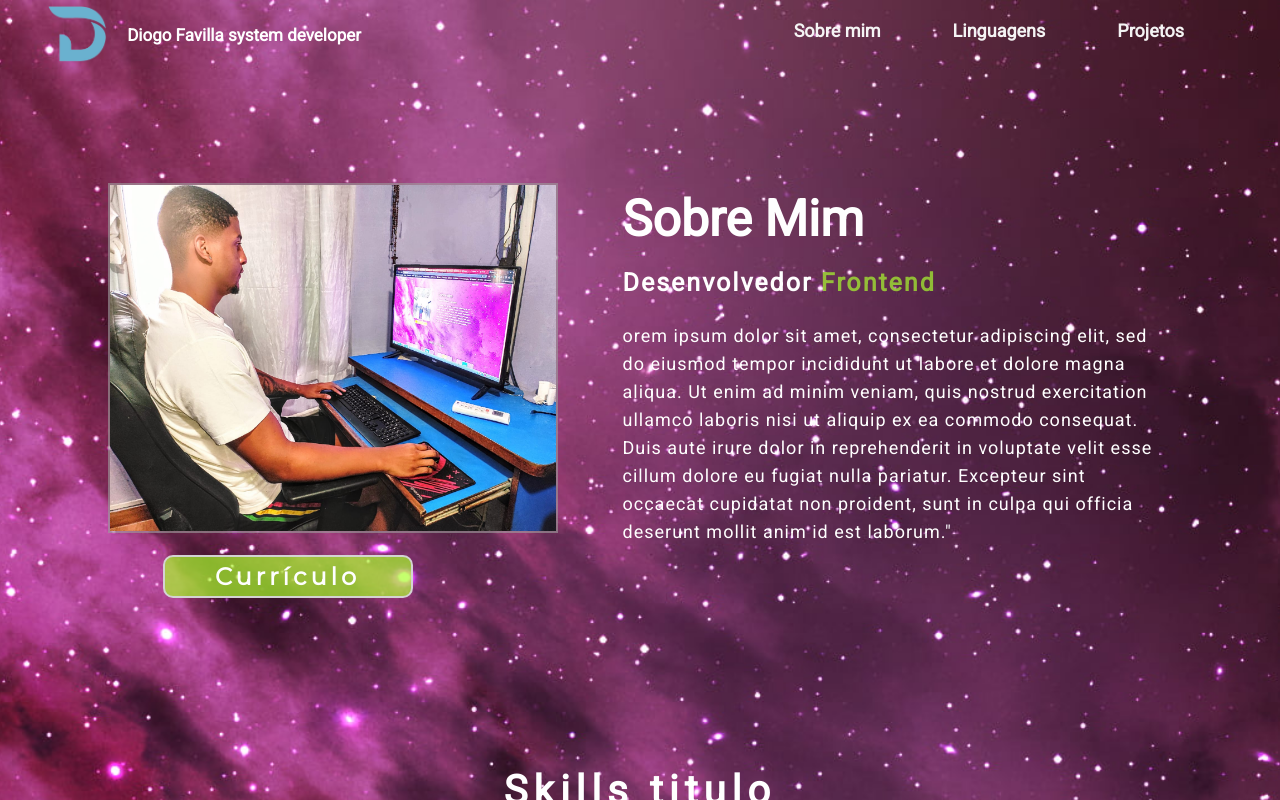
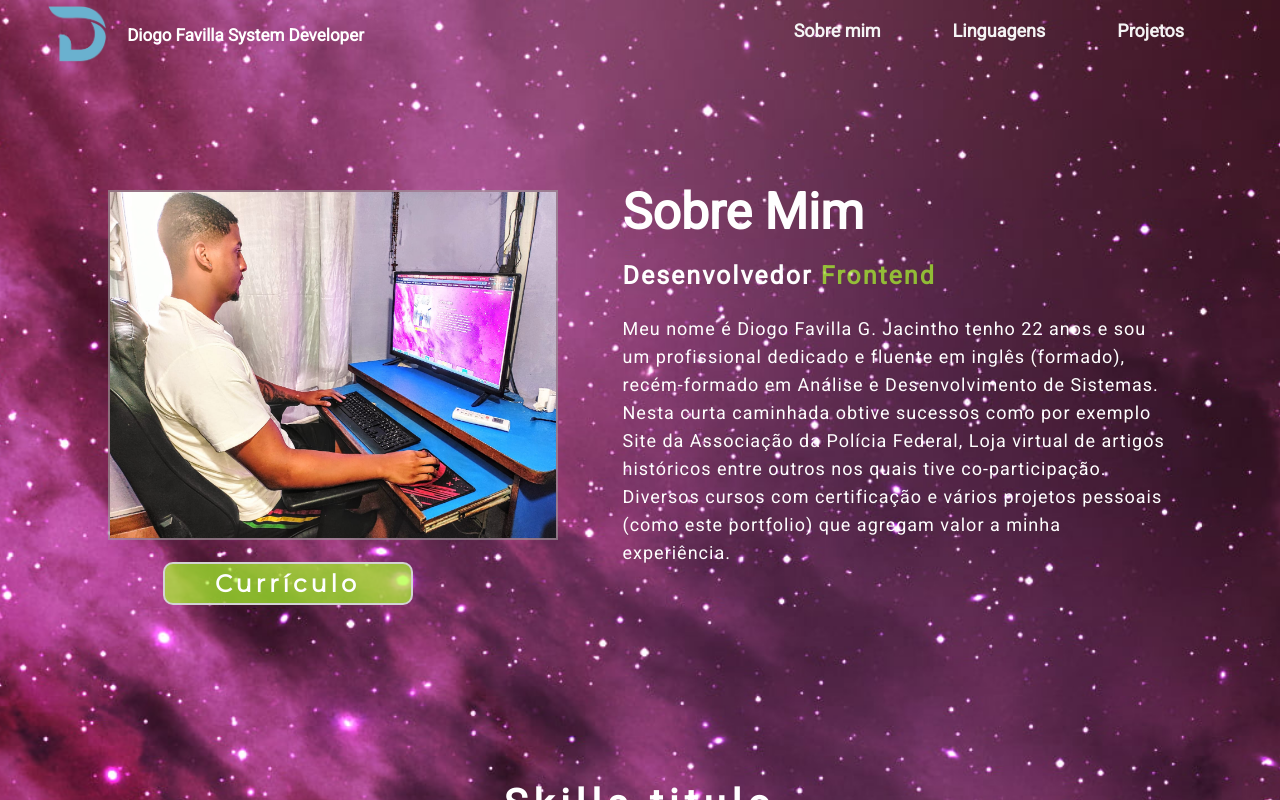
Before and after one commit to diogo939405/portfolio, a React (Create React App) app: page / in a window 1280 px wide. Shown: the top 800 px of the page. Built offline with nearby package versions, Linux system fonts and the light colour scheme.

Commit message:
ajustes finais

```diff
--- a/src/Cabeçalho/Cabecalho.js
+++ b/src/Cabeçalho/Cabecalho.js
@@ -12,7 +12,7 @@ export default function Cabecalho() {
                     <nav className='navbar'>
                         <p className='titulo'>
                             <img src={logo} height='60px' width='60px' alt='oie' className='logo-img'></img>
-                            <h4 className='logo-texto'>Diogo Favilla system developer</h4>
+                            <h4 className='logo-texto'>Diogo Favilla System Developer</h4>
                         </p>
                         <ul className='corpo-menu'>
                             <li>
@@ -22,12 +22,12 @@ export default function Cabecalho() {
                             </li>
                             <li >
                                 <Link to='#secao' smooth>
-                                <a className='link-menu' style={{'text-decoration' : 'none'}}>Linguagens</a>
+                                    <a className='link-menu' style={{ 'text-decoration': 'none' }}>Linguagens</a>
                                 </Link>
                             </li>
                             <li>
                                 <Link to='#projetos' smooth>
-                                <a className='link-menu'>Projetos</a>
+                                    <a className='link-menu'>Projetos</a>
                                 </Link>
 
                             </li>
--- a/src/Conteudo/blocoProjetos/conteudo.js
+++ b/src/Conteudo/blocoProjetos/conteudo.js
@@ -8,13 +8,13 @@ const listaProjetos = [
     }, {
         id: 2,
         titulo: '222Meu primeiro projeto',
-        texto: <a href="https://www.google.com/">Git</a>,
+        texto: 'Sistema responsavel pelo controle financeiro dos projetos da FPLF. Fornece aos coordenadores extrato financeiro dos projetos e de suas contas agrupadores. Desevolvido com Angular e API com NestJS utiliza-se de SQLServer como banco de dados e faz integração com outros sistemas da FPLF utilizando-se de APIs! Participei como estagiário aompanhando e atuando na criação das APIs e também na criação do front-end em telas com uso do AG-GRID  e do PRIME-REACT.',
         link: 'http://google.com',
     }, {
         id: 3,
         titulo: '3333Meu primeiro projeto',
-        texto: 'Texto do item 3',
-        link: 'http://google.com',
+        texto: 'Conjunto de soluções Mobile e Web(Admin). Visa a integração entre os paroquianos através do uso de app que possue diversas informações como: Avisos paroquiais, agenda anual, informações (com mapa de localização) de todas as paroquias do Rio de Janeiro além de um game de Quiz com perguntas religiosas. Neste projeto pude participar em quase todas as etapas: FrontEnd Flutter, Web Angular, Database FireStore.',
+        link: 'https://admparoquia.netlify.app/',
     },
 
 ]
--- a/src/Conteudo/blocoSobreMim/blocoSobreMim.js
+++ b/src/Conteudo/blocoSobreMim/blocoSobreMim.js
@@ -11,7 +11,7 @@ export default function blocoSobreMim() {
                         <div className='imagem-botões'>
                             <img src={fotoPerfil}
                                 alt=''></img>
-                            <br/>
+                            <br />
                             <button className='botao' type='button' >Currículo</button>
                         </div>
 
@@ -19,10 +19,8 @@ export default function blocoSobreMim() {
                             <h1>Sobre mim</h1>
                             <h5>Desenvolvedor <span className='front'>Frontend</span> </h5>
                             <p>
-                            orem ipsum dolor sit amet, consectetur adipiscing elit, sed do eiusmod tempor incididunt ut labore et dolore magna aliqua.
-                            Ut enim ad minim veniam, quis nostrud exercitation ullamco laboris nisi ut aliquip ex ea commodo consequat. Duis aute irure dolor in reprehenderit in voluptate velit esse cillum dolore eu fugiat nulla pariatur.
-                            Excepteur sint occaecat cupidatat non proident, sunt in culpa qui officia deserunt mollit anim id est laborum."
-                        </p>
+                                Meu nome é Diogo Favilla G. Jacintho tenho 22 anos e sou um profissional dedicado e fluente em inglês (formado), recém-formado em Análise e Desenvolvimento de Sistemas.
+                                Nesta curta caminhada obtive sucessos como por exemplo Site da Associação da Polícia Federal, Loja virtual de artigos históricos entre outros nos quais tive co-participação. Diversos cursos com certificação e vários projetos pessoais (como este portfolio) que agregam valor a minha experiência.                            </p>
 
                         </div>
                     </div>
```
Also changed, not shown: package.json (line endings or trailing spaces), 1 other file (tests, documents, lock files or other folders). Lines whose indentation alone changed are shown as unchanged.
